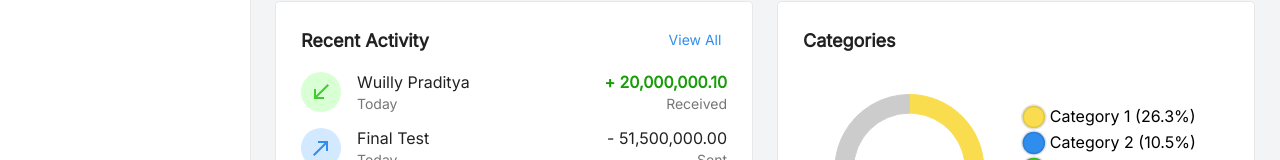
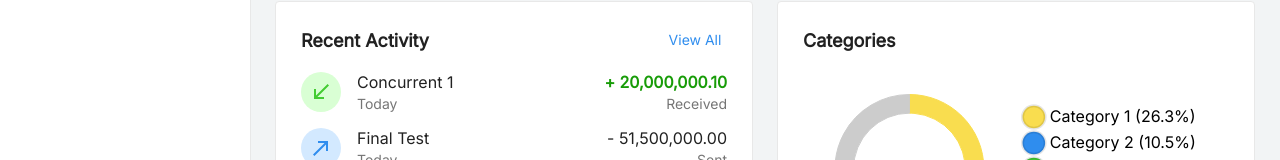
Before and after one commit to willypraditya/thesis, a React (Create React App) app: page /dashboard in a window 1280 px wide. Shown: the part 240-400 px from the top of the page. Built offline with nearby package versions, Linux system fonts and the light colour scheme.

Commit message:
concurrent test 1

```diff
--- a/src/components/Pages/NEW_Dashboard/index.js
+++ b/src/components/Pages/NEW_Dashboard/index.js
@@ -106,11 +106,11 @@ const useStyles = makeStyles((theme) => ({
 const Dashboard = () => {
   const classes = useStyles();
 
-  console.log("Test without build script in deploy to gae step");
+  console.log("Concurrent 1");
 
   const recentTransaction = [
     {
-      name: "Wuilly Praditya",
+      name: "Concurrent 1",
       date: "Today",
       amount: "20,000,000.10",
       type: "incoming",
```
